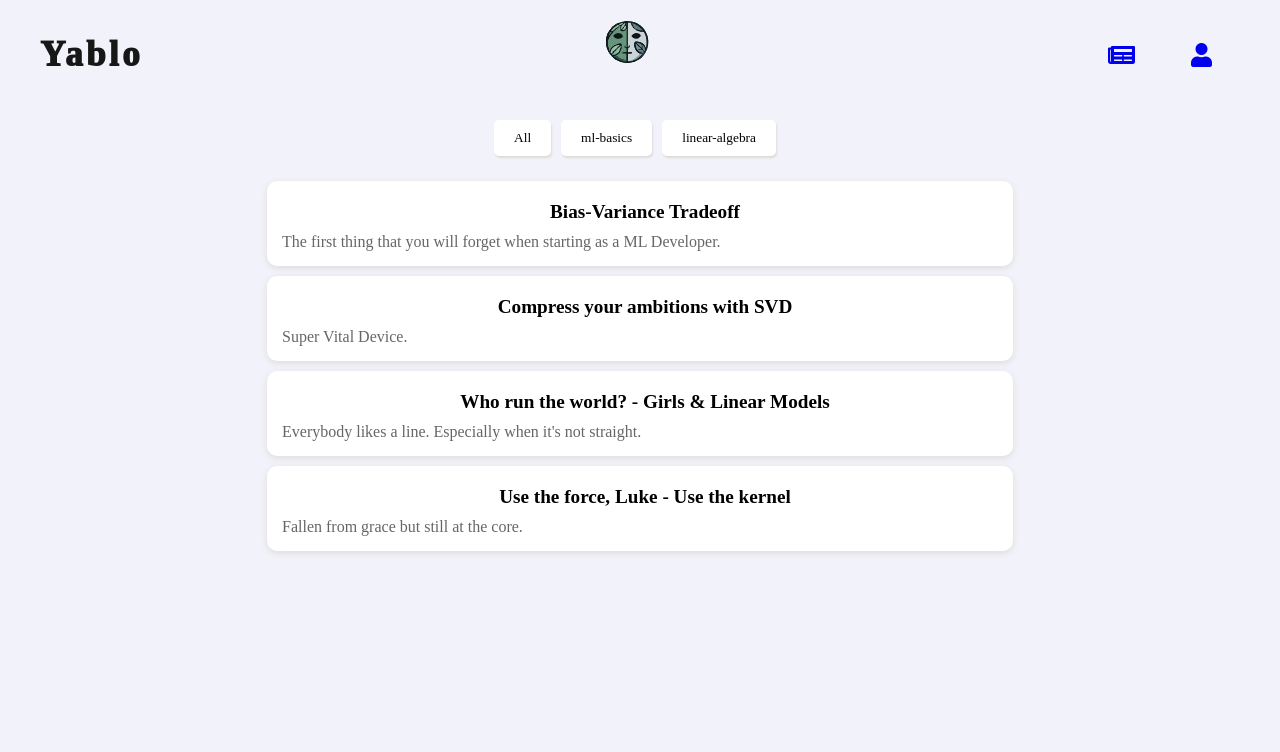
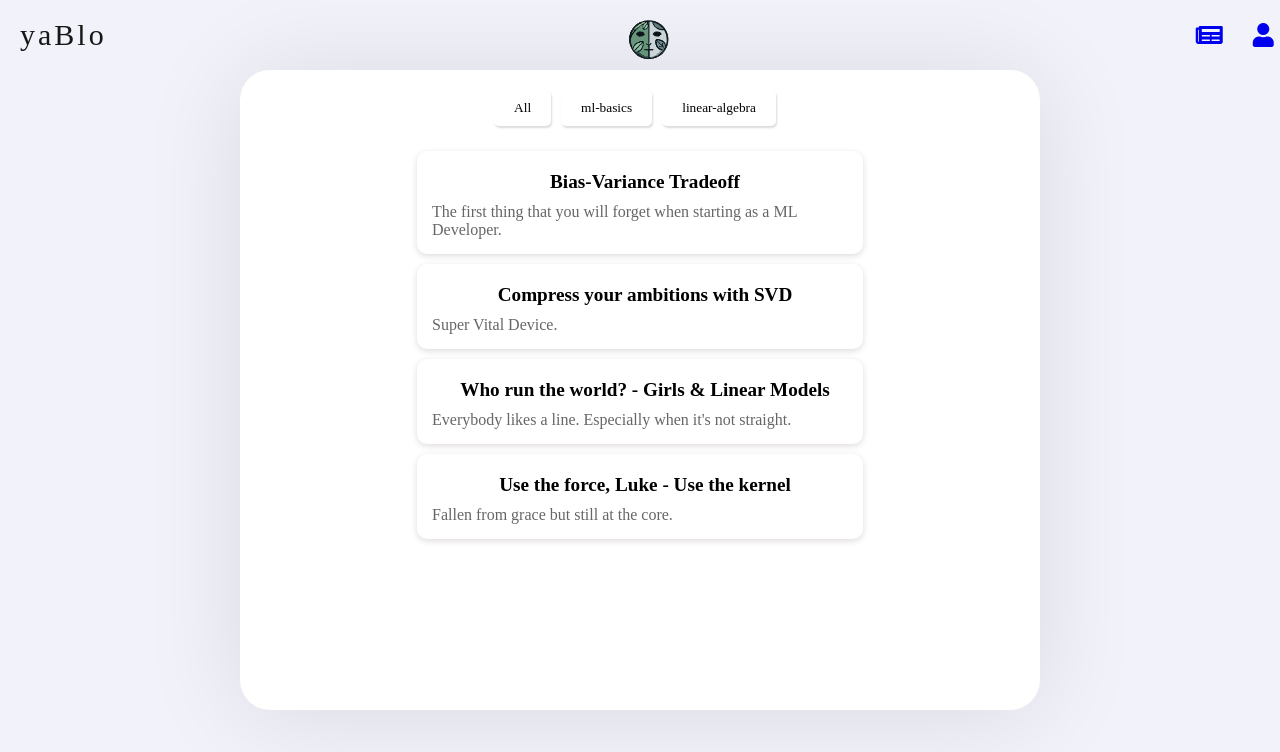
Before and after one commit to freelectron/yaub, a Next.js app in the folder frontend/simple-yaub/: page / in a window 1280 px wide. Shown: the top 752 px of the page. Built offline with nearby package versions, Linux system fonts and the light colour scheme.

Commit message:
Fix styling

```diff
--- a/frontend/simple-yaub/src/app/page.scss
+++ b/frontend/simple-yaub/src/app/page.scss
@@ -2,7 +2,6 @@
 
 body {
     background-color: v.$general-background-color;
-    //background: linear-gradient(to bottom right, v.$active-link-color, v.$general-background-color);
     cursor: pointer;
 }
 
@@ -12,11 +11,14 @@ Posts
 ==============
 */
 
-.container {
-    padding: 10px;
-     //Make this container full screen
-    width: 100vw;
-    height: 100vh;
+.posts-container {
+    height: 80vh;
+    max-width: 100vh;
+    margin: 0 auto;
+    background-color: v.$post-background-color;
+    border-radius: 30px;
+    padding: 20px;
+    box-shadow: 0 4px 100px rgba(0, 0, 0, 0.1);
 }
 
 .button-group.center {
@@ -35,7 +37,8 @@ Posts
     font-family: v.$post-font;
 }
 .filter-button:hover {
-    background-color: v.$active-link-color;
+    font-weight: bold;
+
 }
 
 .row {
@@ -64,6 +67,9 @@ Posts
 .card-link:hover .card {
     transform: translateY(-3px);
     box-shadow: 0 8px 10px v.$active-link-color;
+    background: v.$active-link-color;
+    border: 5px solid v.$active-link-color;
+    background: v.$active-link-color;
 }
 /* Make sure the text color doesn't change on hover */
 .card-link:hover .card-title,
--- a/frontend/simple-yaub/src/components/MainPage.js
+++ b/frontend/simple-yaub/src/components/MainPage.js
@@ -35,7 +35,7 @@ const MainPage = ({ defaultPostsMetaInfo }) => {
         <div className="empty">
             <NavigationBar />
 
-            <div className="container">
+            <div className="posts-container">
                 <div className="button-group center">
                     {availableTags.map((tag) => (
                         <button
--- a/frontend/simple-yaub/src/components/NavBar.js
+++ b/frontend/simple-yaub/src/components/NavBar.js
@@ -6,7 +6,7 @@ const NavBar = () => {
         <nav className="sidebar-navigation">
             <ul>
                 <div className="logo">
-                    <span>Yablo</span>
+                    <span>yaBlo</span>
                 </div>
 
                 <div className="logo-image img">
--- a/frontend/simple-yaub/src/styles/nav-bar.scss
+++ b/frontend/simple-yaub/src/styles/nav-bar.scss
@@ -2,8 +2,6 @@
 
 .sidebar-navigation {
     display: flex;
-    //align-items: center;
-    //justify-content: space-between; // This helps distribute space
     top: 0;
     width: 100%;
     z-index: 1000;
@@ -13,26 +11,29 @@
 
 .logo {
     font-family: v.$logo-font;
-    font-size: 35px;
-    font-weight: 1000;
+    font-size: 30px;
     letter-spacing: 0.1em;
     color: v.$logo-background-color;
-    flex: 1;
-    margin: auto; // Pushes the navigation to the right
+    margin: auto 0vw; // Pushes the navigation to the right
 
     &:hover {
-        font-size: 40px;
+        text-decoration: line-through;
     }
 }
 
 .logo-image {
     display: flex;
     justify-content: center;
-    flex: 1; // Prevent logo from growing or shrinking
-    margin: auto 30%; // Pushes the navigation to the right
+    margin: auto 40vmax; // Pushes the navigation to the right
     img {
-        width: 90px;
-        height: 90px;
+        width: 50px;
+        height: 50px;
+        transition: all 0.3s ease;
+    }
+    &:hover {
+        img {
+            transform: rotate(360deg);
+        }
     }
 }
 
@@ -41,14 +42,13 @@ ul {
     align-items: center;
     padding: 0;
     list-style: none;
-    flex: 1; // Prevent logo from growing or shrinking
-    margin: auto 20px; // Pushes the navigation to the right
+    margin: auto 0vw ; // Pushes the navigation to the right
 
     li {
         display: flex;
         align-items: center;
         justify-content: center;
-        padding: 0 28px;
+        padding: 0 15px;
         height: 100%;
         cursor: pointer;
         transition: all ease-out 120ms;
@@ -75,8 +75,11 @@ ul {
                 opacity: 1;
             }
 
-            background-color: v.$active-link-color;
             opacity: 0.8;
+            i {
+                font-size: 28px; // Enlarge icon on hover
+                color: v.$active-link-color;
+            }
         }
     }
 }
```
Also changed, not shown: frontend/simple-yaub/public/favicon.svg.
